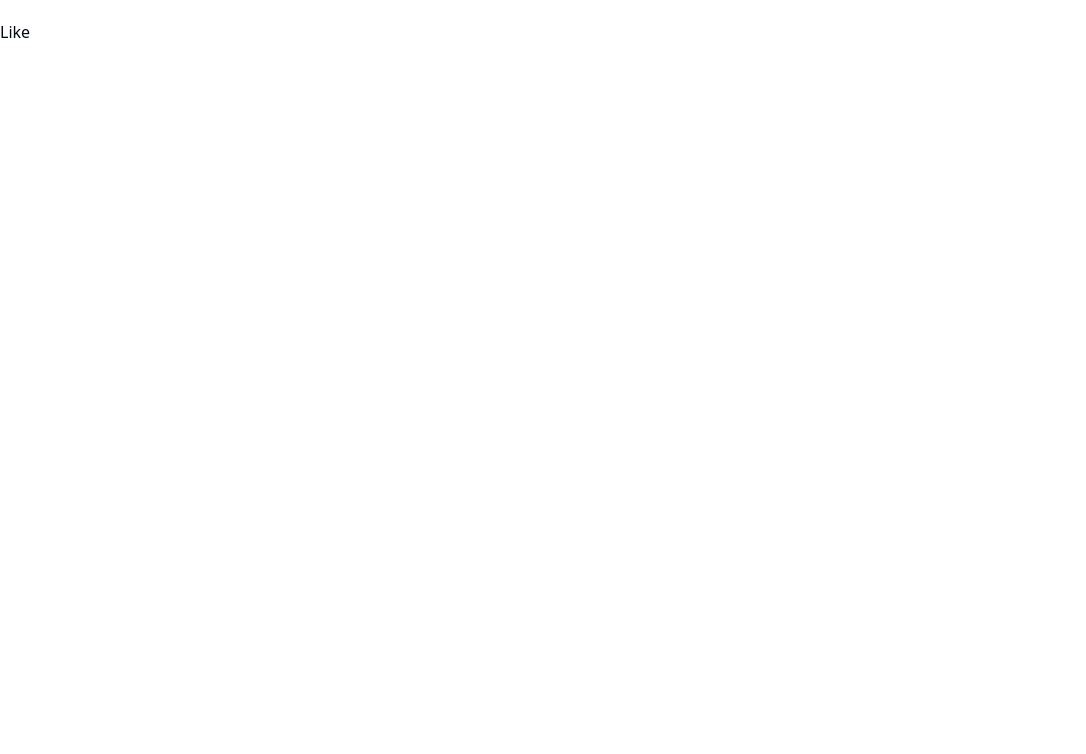
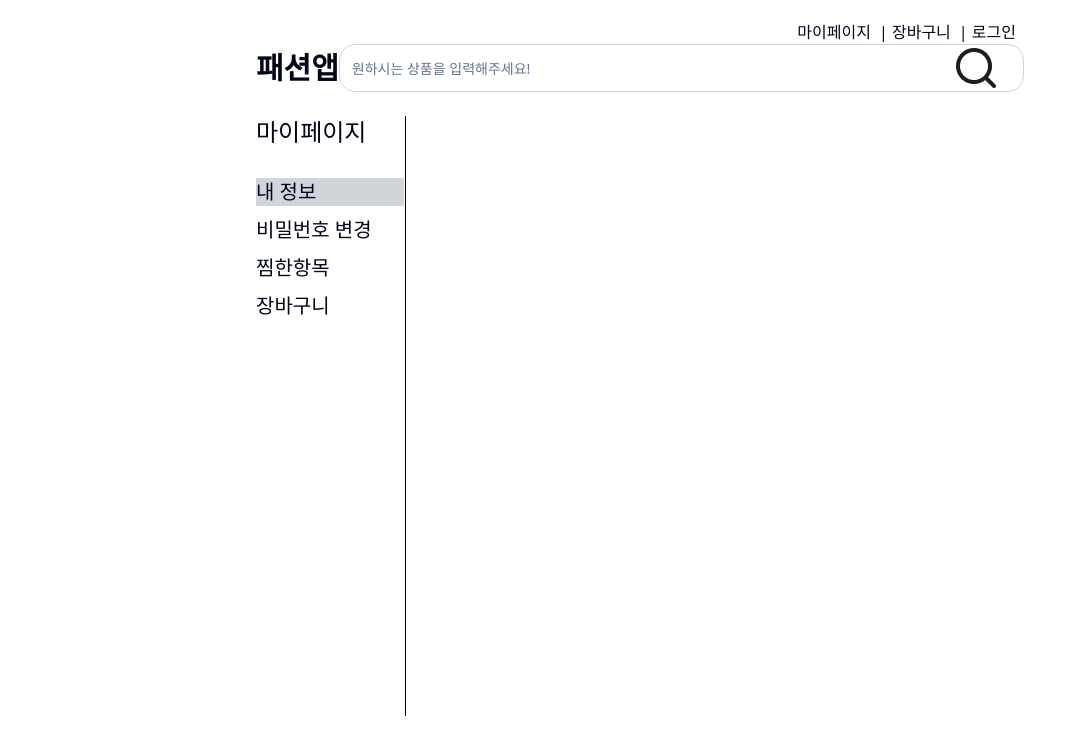
Before and after one commit to mynameistaeyoung/commerce-project, a React (Vite) app: page /like in a window 1280 px wide. Shown: the top 754 px of the page, without its empty margins (0-1086 px from the left). Built offline with nearby package versions, Linux system fonts and the light colour scheme; no server answers; the database is empty.

Commit message:
찜한목록 컴포넌트 생성

```diff
--- a/src/pages/mypage/Like.tsx
+++ b/src/pages/mypage/Like.tsx
@@ -1,8 +1,41 @@
-import React from 'react'
+import Header from "@/components/header/Header"
+import Collect from "./Collect"
+import { useEffect } from "react"
+import { db, auth } from "../../firebase"
+import { doc, getDoc } from "firebase/firestore";
+import { ProductLike } from "@/zustand/bearsStore";
+import useUserStore from "@/zustand/bearsStore";
 
 const Like = () => {
+  const userUid = auth.currentUser?.uid
+  const { like, setLike } = useUserStore()
+  console.log(like)
+
+  useEffect(() => {
+    const fetchLikeDate = async () => {
+      try {
+        const docRef = doc(db, "likes", userUid!)
+        const docSnap = await getDoc(docRef)
+        if (docSnap.exists()) {
+          const data = docSnap.data() as ProductLike
+          setLike(data)
+        }
+      } catch (error) {
+        console.log("에러발생", error)
+      }
+    }
+    fetchLikeDate()
+  }, [])
   return (
-    <div>Like</div>
+    <>
+      <Header />
+      <div className="w-[60%] mx-auto pt-6">
+        <div className="flex">
+          <Collect />
+
+        </div>
+      </div>
+    </>
   )
 }
 
```
